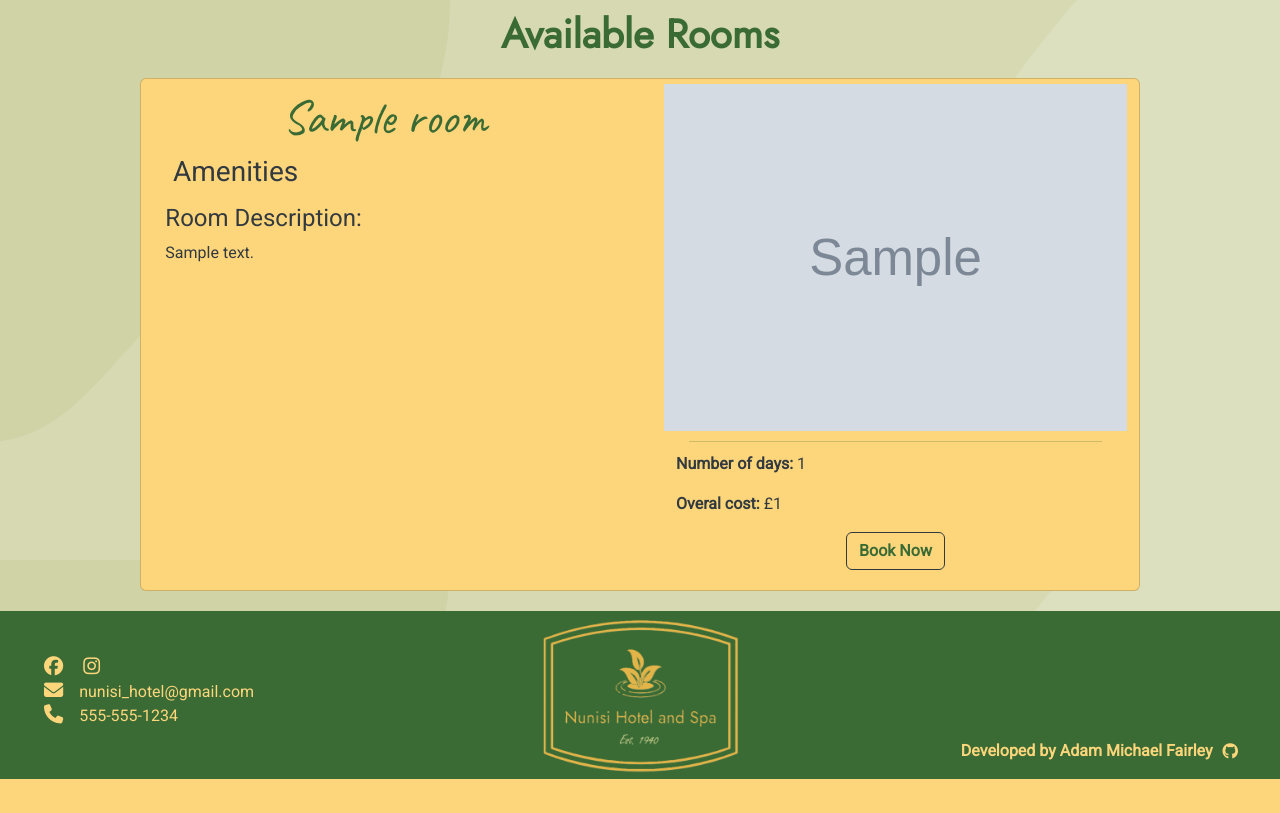
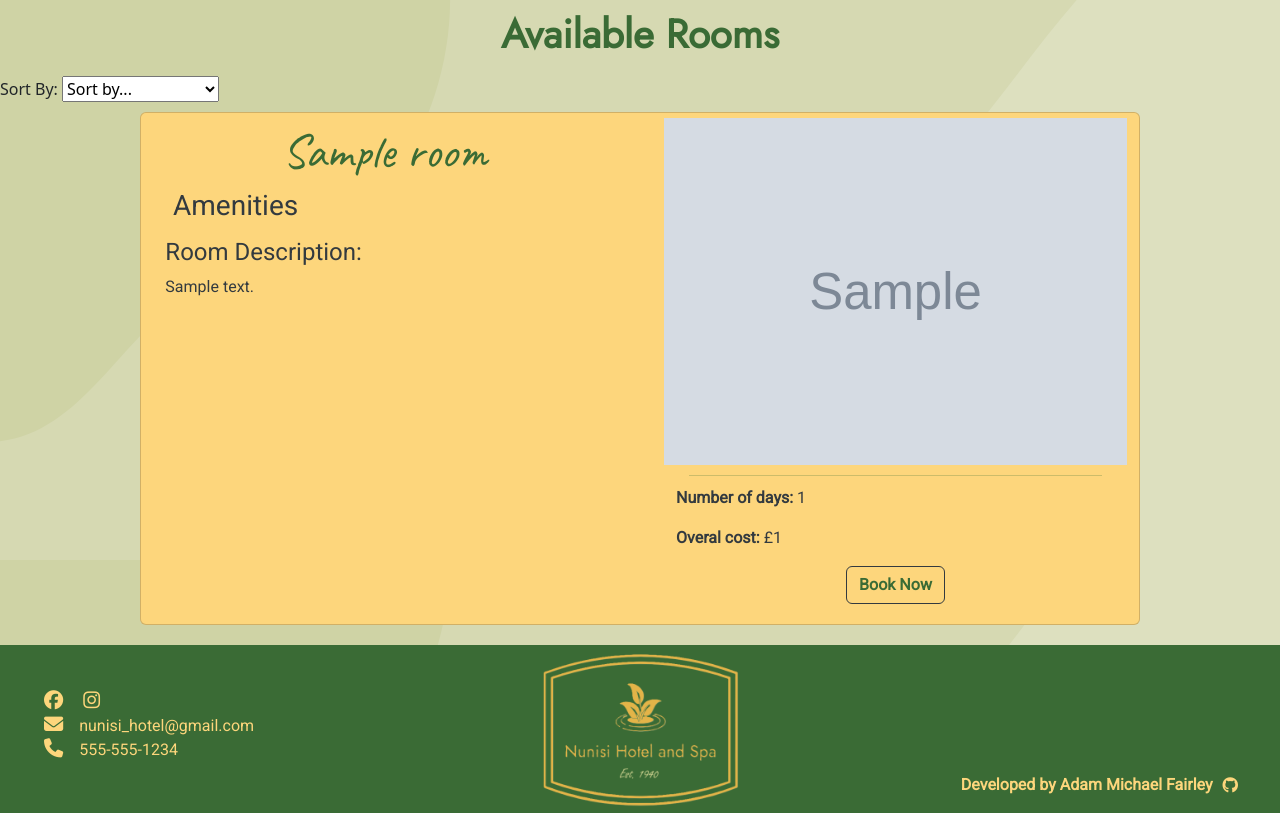
Before and after one commit to amfairley/nunisi, a Django app: template rooms/templates/rooms/available_rooms.html in a window 1280 px wide. Shown: the part 168-981 px from the top of the page. Before the commit the page ends 947 px from the top, so only its background shows below. Run offline with Django 5.2, Linux system fonts and the light colour scheme; tables that the repository leaves empty hold one stand-in row (values such as "Sample post"); the template is opened without the code that fills it: values that come from a table or form of the project are taken from there, most other values are stand-ins (such as "Sample title", 1, 10 or a date in 2020); grey boxes marked "Sample" are stand-in pictures; parts of the project's set-up code (start-up, migrations or seed data) failed here and were passed over; some libraries are stand-ins or nearby versions.

Commit message:
Rooms: add sort by price functionality to available rooms. Issue: #8

```diff
--- a/rooms/templates/rooms/available_rooms.html
+++ b/rooms/templates/rooms/available_rooms.html
@@ -21,6 +21,15 @@
             </div>
         {% else %}
             {% if valid_rooms %}
+                <!--Sorting block-->
+                <div>
+                    <label for="sort-selector">Sort By:</label>
+                    <select id="sort-selector" onchange="submitBookingFormWithSort(this.value)">
+                        <option value="reset" {% if current_sorting == 'None_None' %}selected{% endif %}>Sort by...</option>
+                        <option value="price_asc" {% if current_sorting == 'price_asc' %}selected{% endif %}>Price (low to high)</option>
+                        <option value="price_desc" {% if current_sorting == 'price_desc' %}selected{% endif %}>Price (high to low)</option>
+                    </select>
+                </div>
                 {% for valid_room in valid_rooms %}
                     <div class="card available-room-card bg-nunisi-gold">
                         <div class="row">
@@ -85,3 +94,37 @@
         {% endif %}
     </div>
 {% endblock %}
+{% block postloadjs %}
+<script>
+    function submitBookingFormWithSort(sortValue) {
+        // Do nothing if sort by... is selected
+        if (sortValue === "reset") {
+            return;
+        }
+
+        // Get the header booking form
+        const bookingForm = document.querySelector(".booking-form-div form");
+
+        // Log an error to the console if the booking form is not found
+        if (!bookingForm) {
+            console.log("Booking form not found!");
+            return;
+        }
+
+        // Check if the sort option has been added to the booking form
+        let sortInput = bookingForm.querySelector("input[name='sort']");
+        // Add the sort option to the booking form
+        if (!sortInput) {
+            sortInput = document.createElement("input");
+            sortInput.type = "hidden";
+            sortInput.name = "sort";
+            bookingForm.appendChild(sortInput);
+        }
+        // Add the value selected (sortValue) to the booking form sortInput
+        sortInput.value = sortValue;
+
+        // Submit the form
+        bookingForm.submit();
+    }
+</script>
+{% endblock %}
```
Also changed, not shown: rooms/views.py (+23 -4 lines).
